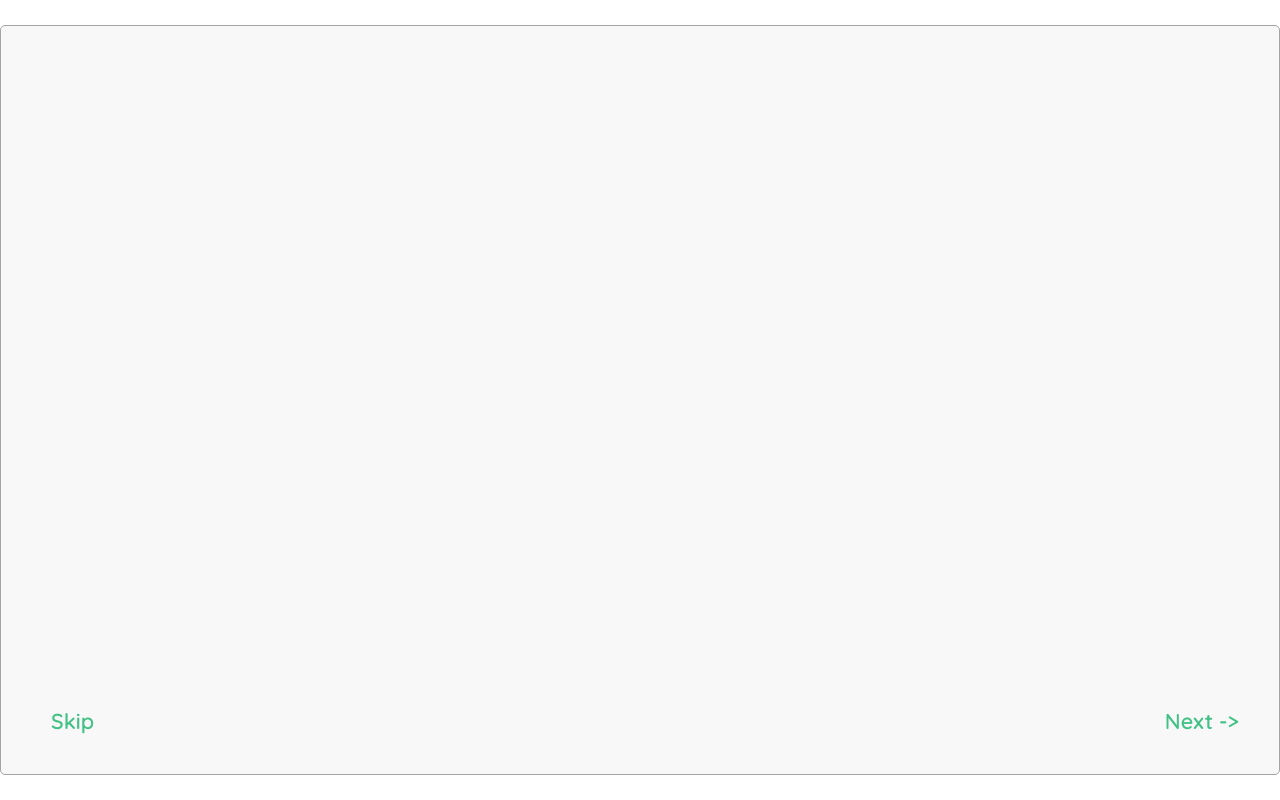
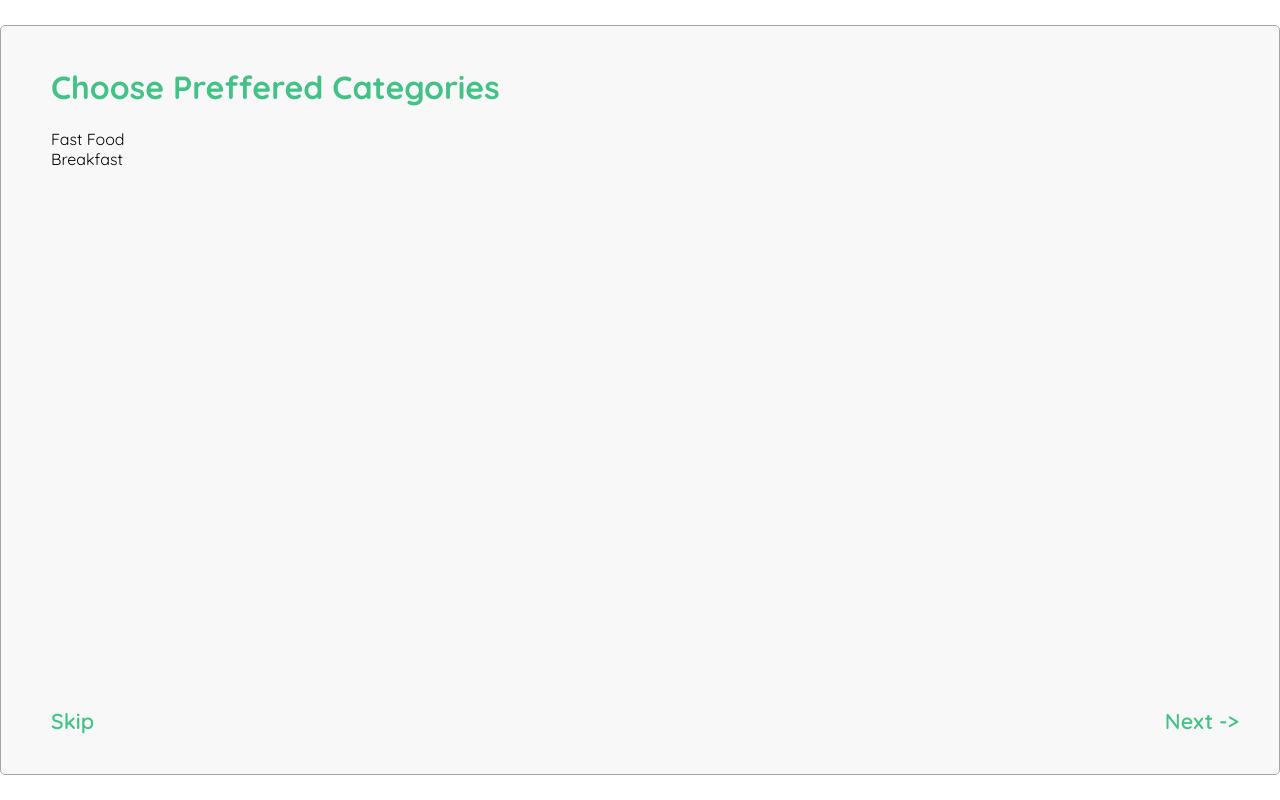
Before and after one commit to malak-joumaa/Homemade, a React (Create React App) app in the folder frontend/: page /follow-up in a window 1280 px wide. Built offline with nearby package versions, Linux system fonts and the light colour scheme.

Commit message:
Frontend: Adding components in RegisterFollowUp according to the state number

```diff
--- a/frontend/src/pages/RegisterFollowUp.js
+++ b/frontend/src/pages/RegisterFollowUp.js
@@ -1,12 +1,40 @@
 import React, { useState } from "react";
 import { Link } from "react-router-dom";
+import AddProfilePhoto from "../components/AddProfilePhoto";
+import Categories from "../components/Categories";
+import OpeningHours from "../components/OpeningHours";
 
 const RegisterFollowUp = () => {
-  const [stateNb, setStateNb] = useState(1);
+  const [stateNb, setStateNb] = useState(3);
+  const [data, setData] = useState([
+    { profilePhoto: "" },
+    { location: [] },
+    { openingHours: [] },
+    { categories: [] },
+  ]);
+
+  var user_type = localStorage.getItem("user_type");
 
   return (
     <div>
       <div className="follow-up-div">
+        {/*Calling Components */}
+
+        {stateNb == 1 && (
+          <AddProfilePhoto state={setStateNb} setData={setData} />
+        )}
+
+        {/* {stateNb == 2 && (
+          <AddProfilePhoto state={setStateNb} setData={setData} />
+        )} */}
+
+        {stateNb == 3 &&
+          (user_type == "cook" ? (
+            <OpeningHours state={setStateNb} setData={setData} />
+          ) : (
+            <Categories state={setStateNb} setData={setData} />
+          ))}
+
         {/* Links to Skip or move to the next page */}
         <Link to="/opening-hours" className="skip">
           Skip
```
